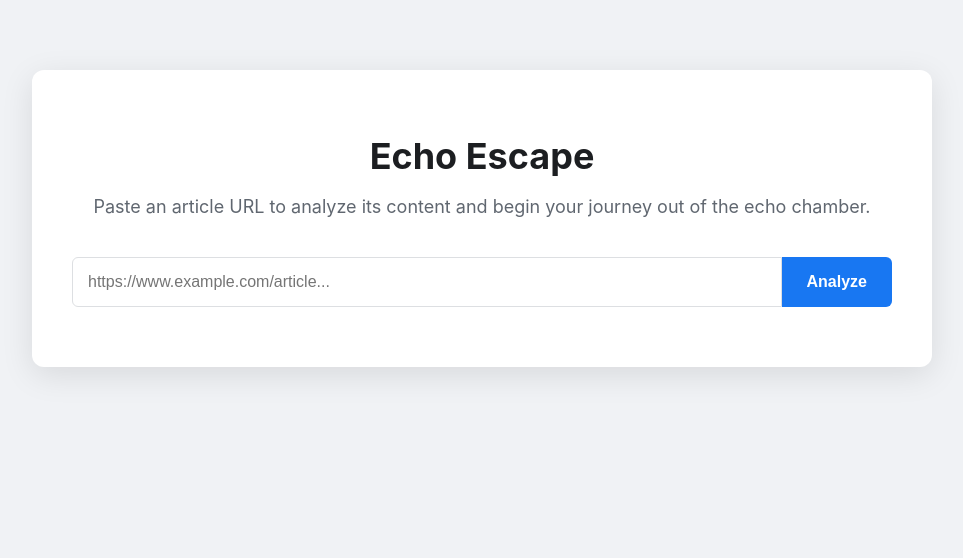
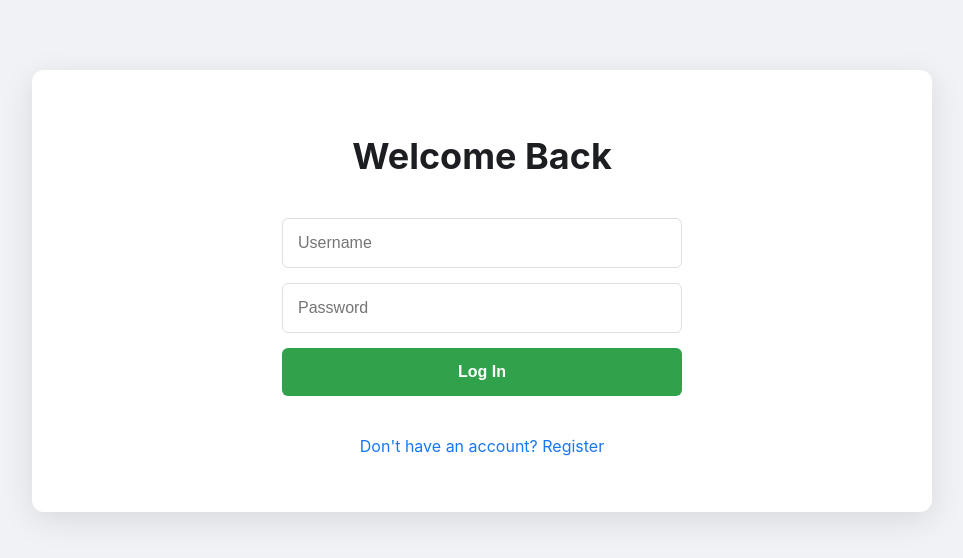
Before and after one commit to victorolivo24/intellectual-diversity-engine, a React (Create React App) app in the folder frontend/: page / in a window 1280 px wide. Shown: the top 558 px of the page, without its empty margins (158-1121 px from the left). Built offline with nearby package versions, Linux system fonts and the light colour scheme.

Commit message:
update password hash count from 128 to 256

```diff
--- a/frontend/src/App.js
+++ b/frontend/src/App.js
@@ -1,141 +1,6 @@
-import React, { useState } from 'react';
+import React, { useState, useEffect } from 'react';
 
-// --- Helper Components ---
-
-// A new component to visualize the sentiment score
-const SentimentIndicator = ({ score }) => {
-  let color = '#606770'; // Neutral color
-  let text = 'Neutral';
-
-  if (score > 0.05) {
-    color = '#31a24c'; // Positive color (green)
-    text = 'Positive';
-  } else if (score < -0.05) {
-    color = '#fa383e'; // Negative color (red)
-    text = 'Negative';
-  }
-
-  const scorePercentage = ((score + 1) / 2) * 100;
-
-  return (
-    <div>
-      <strong>Sentiment:</strong>
-      <div style={{...styles.sentimentBar, backgroundColor: color}}>
-        {text} ({score.toFixed(2)})
-      </div>
-    </div>
-  );
-};
-
-// A new component to display keywords as styled tags
-const KeywordTags = ({ keywords }) => {
-  return (
-    <div>
-      <strong>Keywords:</strong>
-      <div style={styles.keywordContainer}>
-        {keywords.map((keyword, index) => (
-          <span key={index} style={styles.keywordTag}>{keyword}</span>
-        ))}
-      </div>
-    </div>
-  );
-};
-
-
-// --- Main App Component ---
-function App() {
-  const [url, setUrl] = useState('');
-  const [analysisResult, setAnalysisResult] = useState(null);
-  const [isLoading, setIsLoading] = useState(false);
-  const [error, setError] = useState('');
-
-  const handleAnalyze = async () => {
-    if (!url) {
-      setError('Please enter a URL to analyze.');
-      return;
-    }
-    setIsLoading(true);
-    setError('');
-    setAnalysisResult(null);
-
-    try {
-      const response = await fetch('http://127.0.0.1:5000/analyze', {
-        method: 'POST',
-        headers: { 'Content-Type': 'application/json' },
-        body: JSON.stringify({ url }),
-      });
-
-      const data = await response.json();
-
-      if (!response.ok || data.status === 'error') {
-        throw new Error(data.message || `HTTP error! status: ${response.status}`);
-      }
-
-      setAnalysisResult(data);
-
-    } catch (e) {
-      console.error("Analysis error:", e);
-      setError(e.message || 'An unexpected error occurred.');
-      setAnalysisResult(null);
-    } finally {
-      setIsLoading(false);
-    }
-  };
-
-  return (
-    <div style={styles.container}>
-      <div style={styles.card}>
-        <h1 style={styles.title}>Echo Escape</h1>
-        <p style={styles.subtitle}>
-          Paste an article URL to analyze its content and begin your journey out of the echo chamber.
-        </p>
-
-        <div style={styles.inputContainer}>
-          <input
-            type="text" value={url} onChange={(e) => setUrl(e.target.value)}
-            placeholder="https://www.example.com/article..." style={styles.input}
-            onKeyPress={(e) => e.key === 'Enter' && handleAnalyze()}
-          />
-          <button onClick={handleAnalyze} style={styles.button} disabled={isLoading}>
-            {isLoading ? 'Analyzing...' : 'Analyze'}
-          </button>
-        </div>
-
-        {error && <p style={styles.errorText}>{error}</p>}
-
-        {analysisResult && analysisResult.data && (
-          <div style={styles.resultsContainer}>
-            <div style={styles.metadataGrid}>
-              <div style={styles.resultItem}>
-                <strong>Title:</strong> {analysisResult.data.title || 'N/A'}
-              </div>
-              <div style={styles.resultItem}>
-                <strong>Author:</strong> {analysisResult.data.author || 'N/A'}
-              </div>
-              <div style={styles.resultItem}>
-                <SentimentIndicator score={analysisResult.data.sentiment} />
-              </div>
-              <div style={styles.resultItem}>
-                <KeywordTags keywords={analysisResult.data.keywords} />
-              </div>
-            </div>
-
-            <div style={styles.articleTextContainer}>
-              <h3 style={styles.articleTitle}>Article Text</h3>
-              <div style={styles.articleText}>
-                {analysisResult.data.article_text ?
-                  analysisResult.data.article_text.split('\n\n').map((p, i) => <p key={i} style={{marginBottom: '1em'}}>{p}</p>)
-                  : "No text extracted."}
-              </div>
-            </div>
-          </div>
-        )}
-      </div>
-    </div>
-  );
-}
-
-// --- STYLING (updated) ---
+// --- STYLING OBJECT (consolidated for clarity) ---
 const styles = {
   container: { display: 'flex', justifyContent: 'center', alignItems: 'flex-start', minHeight: '100vh', backgroundColor: '#f0f2f5', padding: '20px', fontFamily: '-apple-system, BlinkMacSystemFont, "Segoe UI", Roboto, Helvetica, Arial, sans-serif' },
   card: { width: '100%', maxWidth: '900px', backgroundColor: '#ffffff', borderRadius: '12px', boxShadow: '0 8px 32px rgba(0, 0, 0, 0.1)', padding: '40px', boxSizing: 'border-box', marginTop: '50px' },
@@ -144,7 +9,7 @@ const styles = {
   inputContainer: { display: 'flex', marginBottom: '20px' },
   input: { flex: 1, border: '1px solid #dddfe2', borderRadius: '6px 0 0 6px', padding: '15px', fontSize: '16px', outline: 'none' },
   button: { border: 'none', borderRadius: '0 6px 6px 0', backgroundColor: '#1877f2', color: 'white', padding: '0 25px', fontSize: '16px', fontWeight: 'bold', cursor: 'pointer', transition: 'background-color 0.3s' },
-  errorText: { color: '#fa383e', textAlign: 'center', marginTop: '10px' },
+  errorText: { color: '#fa383e', textAlign: 'center', marginTop: '10px', height: '20px' },
   resultsContainer: { marginTop: '40px', borderTop: '1px solid #dddfe2', paddingTop: '30px' },
   metadataGrid: { display: 'grid', gridTemplateColumns: 'repeat(auto-fit, minmax(300px, 1fr))', gap: '15px', marginBottom: '30px' },
   resultItem: { backgroundColor: '#f7f8fa', padding: '15px', borderRadius: '8px', fontSize: '14px', color: '#1c1e21', lineHeight: 1.5 },
@@ -154,6 +19,147 @@ const styles = {
   articleTextContainer: { marginTop: '20px' },
   articleTitle: { fontSize: '20px', color: '#1c1e21', marginBottom: '15px', borderBottom: '1px solid #dddfe2', paddingBottom: '10px' },
   articleText: { backgroundColor: '#f7f8fa', padding: '20px', borderRadius: '8px', fontSize: '16px', lineHeight: '1.6', color: '#1c1e21', maxHeight: '400px', overflowY: 'auto' },
+  authForm: { display: 'flex', flexDirection: 'column', gap: '15px', maxWidth: '400px', margin: '40px auto' },
+  authInput: { border: '1px solid #dddfe2', borderRadius: '6px', padding: '15px', fontSize: '16px', outline: 'none' },
+  authButton: { border: 'none', borderRadius: '6px', backgroundColor: '#31a24c', color: 'white', padding: '15px', fontSize: '16px', fontWeight: 'bold', cursor: 'pointer' },
+  authToggle: { color: '#1877f2', textAlign: 'center', cursor: 'pointer', marginTop: '10px' },
+  header: { display: 'flex', justifyContent: 'space-between', alignItems: 'center', marginBottom: '20px' },
+  logoutButton: { border: 'none', background: 'transparent', color: '#1877f2', cursor: 'pointer', fontSize: '16px', fontWeight: 'bold' }
 };
 
+// --- Child Components ---
+
+const AuthComponent = ({ setToken }) => {
+  const [isLogin, setIsLogin] = useState(true);
+  const [username, setUsername] = useState('');
+  const [password, setPassword] = useState('');
+  const [error, setError] = useState('');
+
+  const handleSubmit = async (e) => {
+    e.preventDefault();
+    setError('');
+
+    const endpoint = isLogin ? '/login' : '/register';
+    // For now, we'll just implement register. Login will come next.
+    if (!isLogin) {
+        try {
+            const response = await fetch(`http://127.0.0.1:5000${endpoint}`, {
+                method: 'POST',
+                headers: { 'Content-Type': 'application/json' },
+                body: JSON.stringify({ username, password }),
+            });
+            const data = await response.json();
+            if (data.status === 'error') {
+                setError(data.message);
+            } else {
+                alert('Registration successful! Please log in.');
+                setIsLogin(true); // Switch to login form
+            }
+        } catch (err) {
+            setError('An error occurred. Please try again.');
+        }
+    } else {
+        // We will implement the actual login logic later
+        alert('Login functionality is not yet implemented. Please register a new user.');
+    }
+  };
+
+  return (
+    <div style={styles.card}>
+        <h1 style={styles.title}>{isLogin ? 'Welcome Back' : 'Create Your Account'}</h1>
+        <form onSubmit={handleSubmit} style={styles.authForm}>
+            <input type="text" placeholder="Username" value={username} onChange={(e) => setUsername(e.target.value)} style={styles.authInput} required />
+            <input type="password" placeholder="Password" value={password} onChange={(e) => setPassword(e.target.value)} style={styles.authInput} required />
+            <button type="submit" style={styles.authButton}>{isLogin ? 'Log In' : 'Register'}</button>
+            {error && <p style={styles.errorText}>{error}</p>}
+        </form>
+        <p onClick={() => setIsLogin(!isLogin)} style={styles.authToggle}>
+            {isLogin ? "Don't have an account? Register" : "Already have an account? Log In"}
+        </p>
+    </div>
+  );
+};
+
+const AnalysisComponent = ({ token, handleLogout }) => {
+    // All of our previous App component logic is now in here
+    const [url, setUrl] = useState('');
+    const [analysisResult, setAnalysisResult] = useState(null);
+    const [isLoading, setIsLoading] = useState(false);
+    const [error, setError] = useState('');
+
+    const handleAnalyze = async () => { /* ... analyze logic from previous step ... */ };
+    const getWordCount = (text) => text ? text.trim().split(/\s+/).length : 0;
+
+    // Paste the full handleAnalyze function here from the previous step
+    const fullHandleAnalyze = async () => {
+        if (!url) { setError('Please enter a URL.'); return; }
+        setIsLoading(true); setError(''); setAnalysisResult(null);
+        try {
+            const response = await fetch('http://127.0.0.1:5000/analyze', {
+                method: 'POST', headers: { 'Content-Type': 'application/json' },
+                body: JSON.stringify({ url, token }), // We'll add the token later
+            });
+            const data = await response.json();
+            if (!response.ok || data.status === 'error') throw new Error(data.message || 'Analysis failed');
+            setAnalysisResult(data);
+        } catch (e) {
+            setError(e.message);
+        } finally {
+            setIsLoading(false);
+        }
+    };
+
+    return (
+        <div style={styles.card}>
+            <div style={styles.header}>
+                <h1 style={{...styles.title, textAlign: 'left', margin: 0}}>Echo Escape</h1>
+                <button onClick={handleLogout} style={styles.logoutButton}>Logout</button>
+            </div>
+            <p style={{...styles.subtitle, textAlign: 'left', margin: '0 0 30px 0'}}>
+              Paste an article URL to add it to your reading history.
+            </p>
+            <div style={styles.inputContainer}>
+              <input type="text" value={url} onChange={(e) => setUrl(e.target.value)} placeholder="https://..." style={styles.input} onKeyPress={(e) => e.key === 'Enter' && fullHandleAnalyze()} />
+              <button onClick={fullHandleAnalyze} style={styles.button} disabled={isLoading}>{isLoading ? 'Analyzing...' : 'Analyze'}</button>
+            </div>
+            {error && <p style={styles.errorText}>{error}</p>}
+            {analysisResult && analysisResult.data && (
+                <div style={styles.resultsContainer}>
+                    {/* ... The full result display JSX from the previous step goes here ... */}
+                </div>
+            )}
+        </div>
+    );
+};
+
+const SentimentIndicator = ({ score }) => {
+    let color = '#606770', text = 'Neutral';
+    if (score > 0.05) { color = '#31a24c'; text = 'Positive'; }
+    else if (score < -0.05) { color = '#fa383e'; text = 'Negative'; }
+    return (<div><strong>Sentiment:</strong><div style={{...styles.sentimentBar, backgroundColor: color}}>{text} ({score.toFixed(2)})</div></div>);
+};
+
+const KeywordTags = ({ keywords }) => (
+    <div><strong>Keywords:</strong><div style={styles.keywordContainer}>{keywords.map((kw, i) => <span key={i} style={styles.keywordTag}>{kw}</span>)}</div></div>
+);
+
+// --- Main App Component ---
+function App() {
+  const [token, setToken] = useState(null);
+
+  const handleLogout = () => {
+    setToken(null);
+  };
+
+  return (
+    <div style={styles.container}>
+      {!token ? (
+        <AuthComponent setToken={setToken} />
+      ) : (
+        <AnalysisComponent token={token} handleLogout={handleLogout} />
+      )}
+    </div>
+  );
+}
+
 export default App;
```
Also changed, not shown: 1 other file (tests, documents, lock files or other folders).
